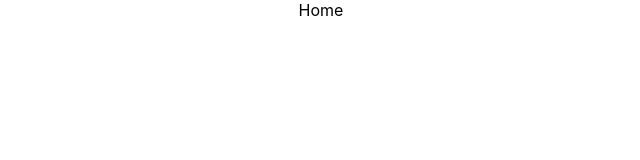
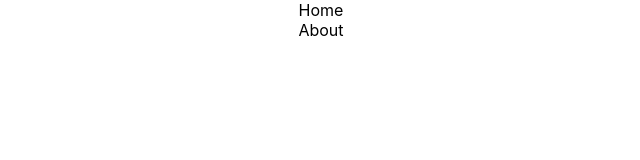
Before and after one commit to harshita-priya1/new-portfolio, a React (Create React App) app: page / in a window 1280 px wide. Shown: the top 160 px of the page, without its empty margins (319-959 px from the left). Built offline with nearby package versions, Linux system fonts and the light colour scheme.

Commit message:
new commit

```diff
--- a/src/App.js
+++ b/src/App.js
@@ -1,10 +1,12 @@
 import "./App.css";
 import Home from "./pages/home/Home";
+import About from "./pages/about/About";
 
 function App() {
   return (
     <div className="App">
       <Home />
+      <About />
     </div>
   );
 }
```
